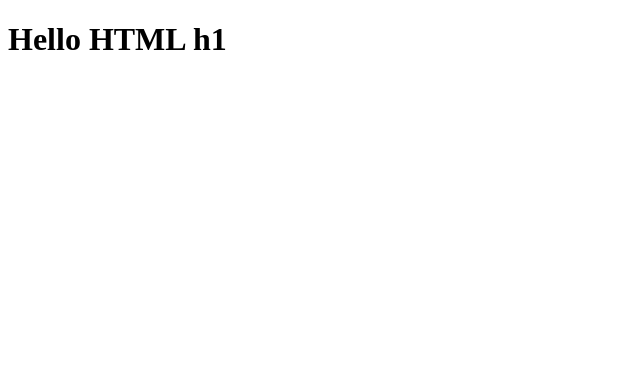
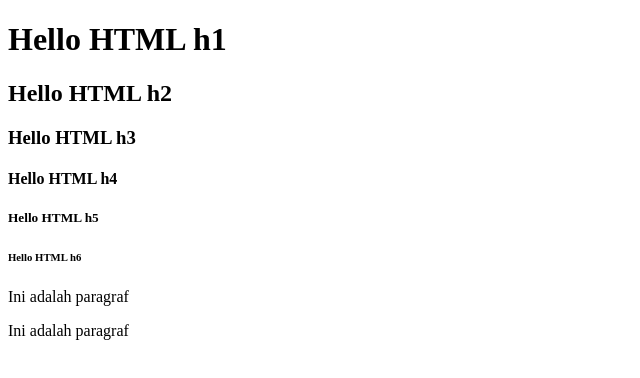
Before and after one commit to dewissofiati/Niomic-Bootcamp, a plain HTML site: page index.html in a window 1280 px wide. Shown: the whole page, without its empty margins (0-640 px from the left). Drawn offline with Linux system fonts and the light colour scheme.

Commit message:
HTML headings and paragraphs

```diff
--- a/index.html
+++ b/index.html
@@ -9,6 +9,17 @@
   <body>
     <!-- Headings -->
     <h1>Hello HTML h1</h1>
+    <h2>Hello HTML h2</h2>
+    <h3>Hello HTML h3</h3>
+    <h4>Hello HTML h4</h4>
+    <h5>Hello HTML h5</h5>
+    <h6>Hello HTML h6</h6>
+
+    <!-- Paragraphs -->
+    <p>Ini adalah paragraf</p>
+    <!-- spasi dan enter dibawah ini gak ngaruh ke tampilan -->
+    <p>Ini      adalah
+      paragraf</p>
   </body>
 </html>
 
```
